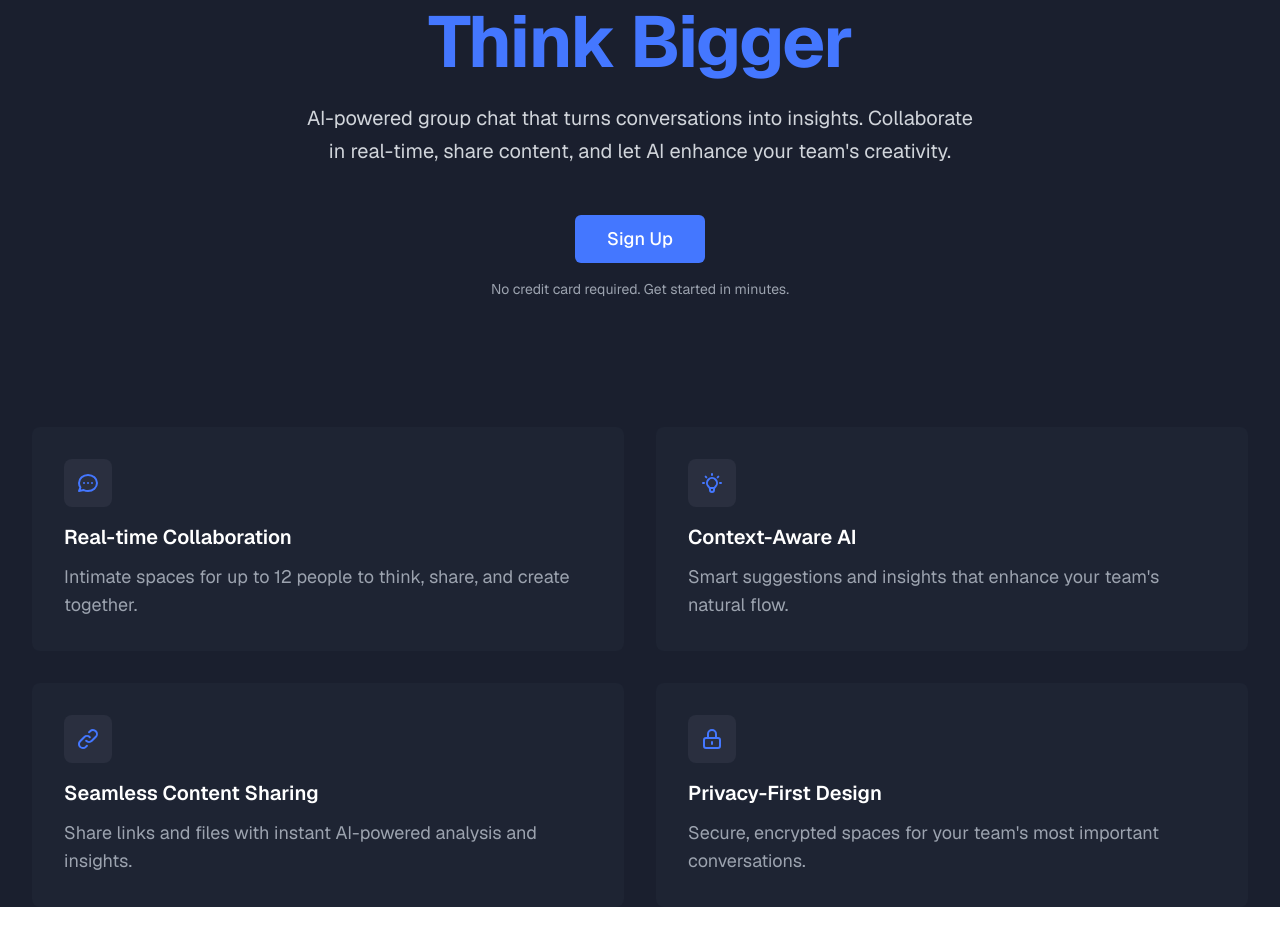
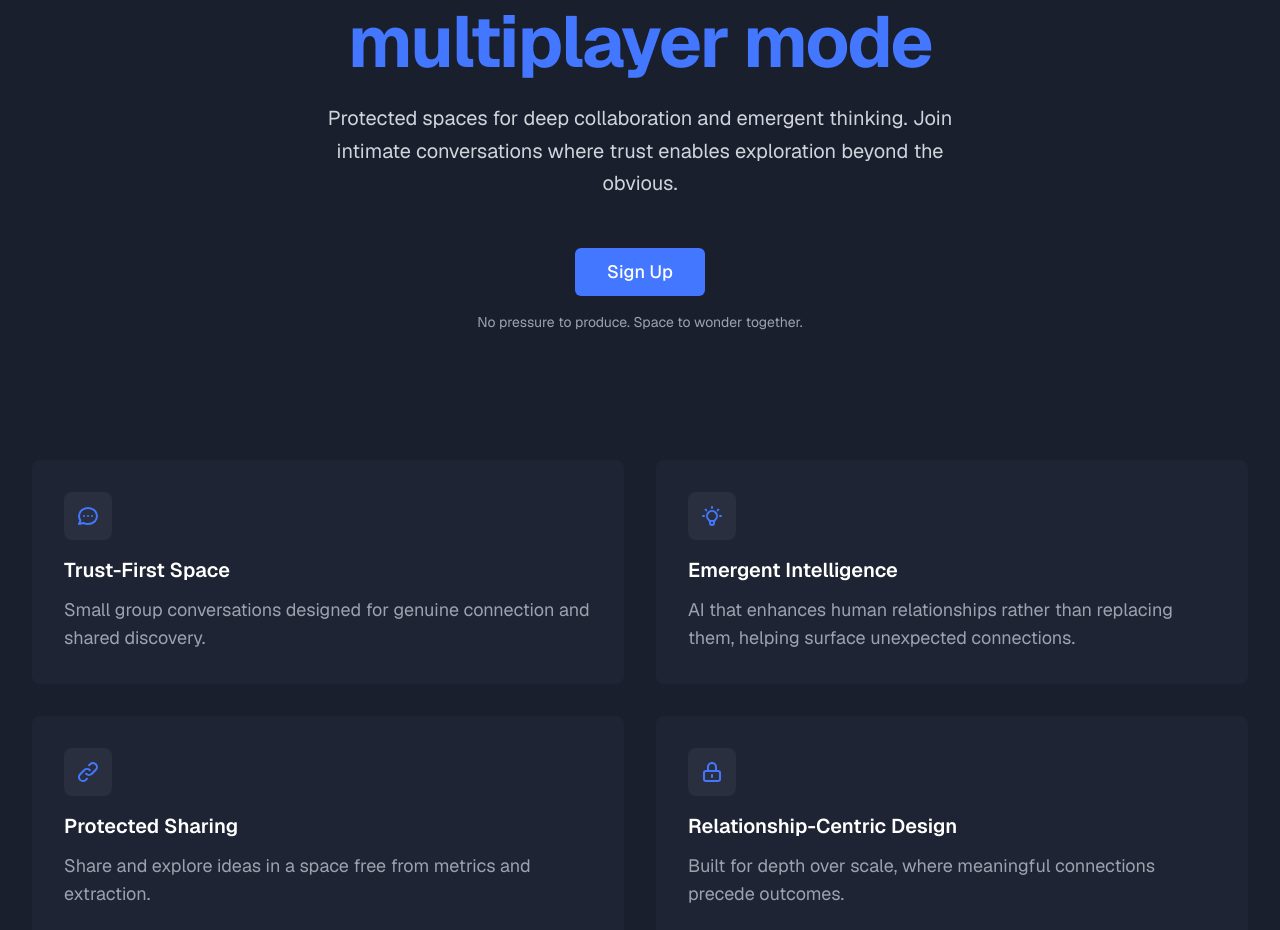
Before and after one commit to natedog23z/dialect_MVP, a Next.js app: page / in a window 1280 px wide. Shown: the part 242-1172 px from the top of the page. Before the commit the page ends 1149 px from the top, so only its background shows below. Built offline with nearby package versions, Linux system fonts and the light colour scheme.

Commit message:
Update homepage copy with new messaging and remove subheadline

```diff
--- a/app/page.tsx
+++ b/app/page.tsx
@@ -25,13 +25,13 @@ export default function Home() {
       <main className="max-w-7xl mx-auto text-center px-8 flex flex-col items-center">
         <div className="max-w-4xl mx-auto pt-20">
           <h1 className="text-7xl font-bold mb-6 tracking-tight">
-            Where Small Teams
+            Curiosity on
             <br />
-            <span className="text-[#4477FF] mt-2 block">Think Bigger</span>
+            <span className="text-[#4477FF] mt-2 block">multiplayer mode</span>
           </h1>
 
           <p className="text-xl text-gray-300 mb-12 max-w-2xl mx-auto leading-relaxed">
-            AI-powered group chat that turns conversations into insights. Collaborate in real-time, share content, and let AI enhance your team's creativity.
+            Protected spaces for deep collaboration and emergent thinking. Join intimate conversations where trust enables exploration beyond the obvious.
           </p>
 
           <Link href="/signup">
@@ -41,7 +41,7 @@ export default function Home() {
           </Link>
 
           <p className="text-sm text-gray-400 mt-4">
-            No credit card required. Get started in minutes.
+            No pressure to produce. Space to wonder together.
           </p>
         </div>
 
@@ -54,8 +54,8 @@ export default function Home() {
                 <path strokeLinecap="round" strokeLinejoin="round" strokeWidth={2} d="M8 12h.01M12 12h.01M16 12h.01M21 12c0 4.418-4.03 8-9 8a9.863 9.863 0 01-4.255-.949L3 20l1.395-3.72C3.512 15.042 3 13.574 3 12c0-4.418 4.03-8 9-8s9 3.582 9 8z" />
               </svg>
             </div>
-            <h2 className="text-xl font-semibold mb-3">Real-time Collaboration</h2>
-            <p className="text-gray-400 text-lg">Intimate spaces for up to 12 people to think, share, and create together.</p>
+            <h2 className="text-xl font-semibold mb-3">Trust-First Space</h2>
+            <p className="text-gray-400 text-lg">Small group conversations designed for genuine connection and shared discovery.</p>
           </div>
 
           {/* Feature 2 */}
@@ -65,8 +65,8 @@ export default function Home() {
                 <path strokeLinecap="round" strokeLinejoin="round" strokeWidth={2} d="M9.663 17h4.673M12 3v1m6.364 1.636l-.707.707M21 12h-1M4 12H3m3.343-5.657l-.707-.707m2.828 9.9a5 5 0 117.072 0l-.548.547A3.374 3.374 0 0014 18.469V19a2 2 0 11-4 0v-.531c0-.895-.356-1.754-.988-2.386l-.548-.547z" />
               </svg>
             </div>
-            <h2 className="text-xl font-semibold mb-3">Context-Aware AI</h2>
-            <p className="text-gray-400 text-lg">Smart suggestions and insights that enhance your team's natural flow.</p>
+            <h2 className="text-xl font-semibold mb-3">Emergent Intelligence</h2>
+            <p className="text-gray-400 text-lg">AI that enhances human relationships rather than replacing them, helping surface unexpected connections.</p>
           </div>
 
           {/* Feature 3 */}
@@ -76,8 +76,8 @@ export default function Home() {
                 <path strokeLinecap="round" strokeLinejoin="round" strokeWidth={2} d="M13.828 10.172a4 4 0 00-5.656 0l-4 4a4 4 0 105.656 5.656l1.102-1.101m-.758-4.899a4 4 0 005.656 0l4-4a4 4 0 00-5.656-5.656l-1.1 1.1" />
               </svg>
             </div>
-            <h2 className="text-xl font-semibold mb-3">Seamless Content Sharing</h2>
-            <p className="text-gray-400 text-lg">Share links and files with instant AI-powered analysis and insights.</p>
+            <h2 className="text-xl font-semibold mb-3">Protected Sharing</h2>
+            <p className="text-gray-400 text-lg">Share and explore ideas in a space free from metrics and extraction.</p>
           </div>
 
           {/* Feature 4 */}
@@ -87,8 +87,8 @@ export default function Home() {
                 <path strokeLinecap="round" strokeLinejoin="round" strokeWidth={2} d="M12 15v2m-6 4h12a2 2 0 002-2v-6a2 2 0 00-2-2H6a2 2 0 00-2 2v6a2 2 0 002 2zm10-10V7a4 4 0 00-8 0v4h8z" />
               </svg>
             </div>
-            <h2 className="text-xl font-semibold mb-3">Privacy-First Design</h2>
-            <p className="text-gray-400 text-lg">Secure, encrypted spaces for your team's most important conversations.</p>
+            <h2 className="text-xl font-semibold mb-3">Relationship-Centric Design</h2>
+            <p className="text-gray-400 text-lg">Built for depth over scale, where meaningful connections precede outcomes.</p>
           </div>
         </div>
       </main>
```
